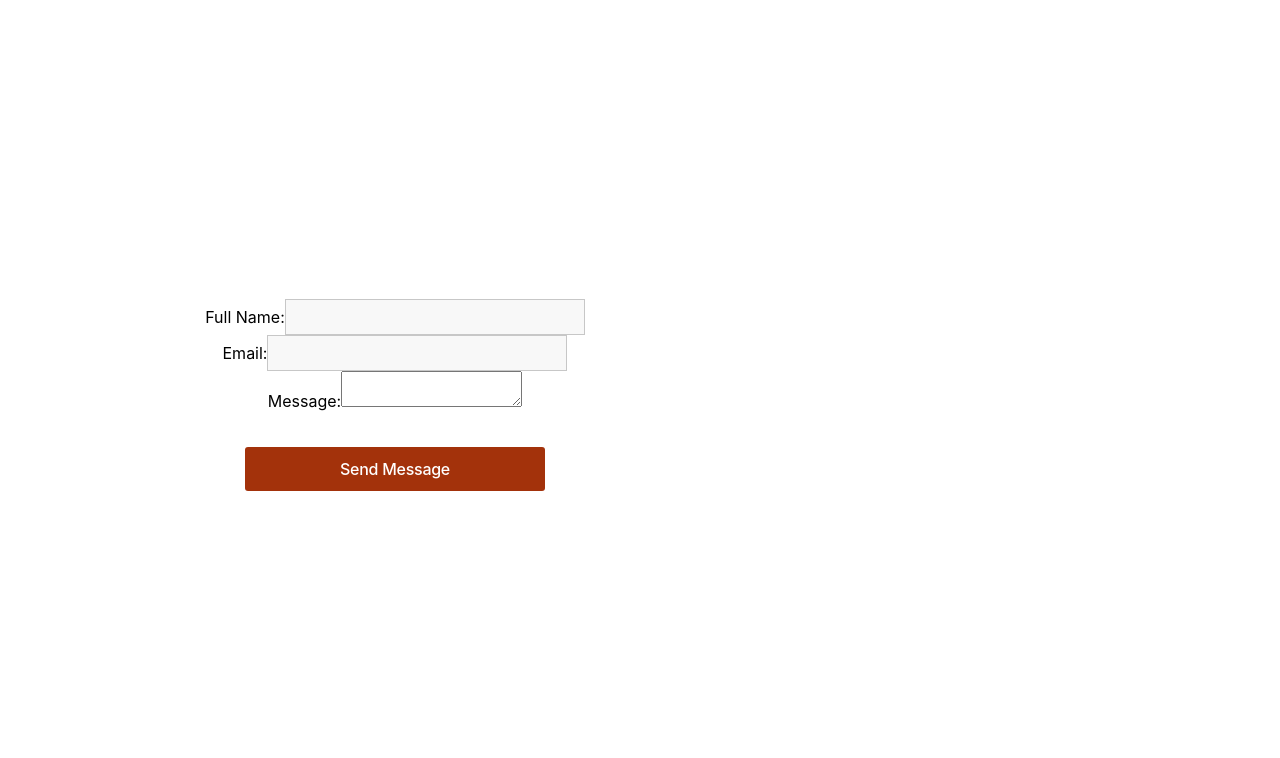
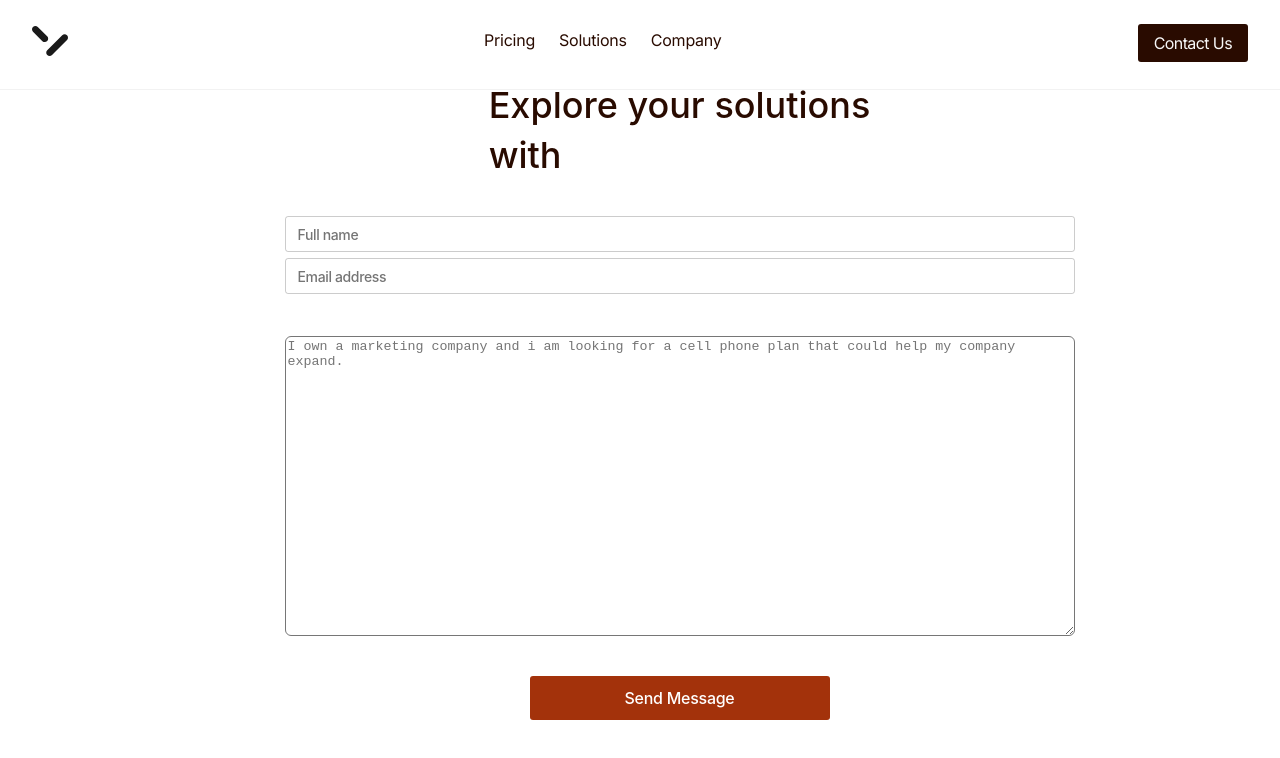
Before and after one commit to rharricharan/cinnamonmvno.com, a React (Create React App) app in the folder cin-web/: page /contact in a window 1280 px wide. Shown: the top 758 px of the page. Built offline with nearby package versions, Linux system fonts and the light colour scheme.

Commit message:
contact page build

```diff
--- a/cin-web/src/pages/ContactForm.js
+++ b/cin-web/src/pages/ContactForm.js
@@ -1,4 +1,6 @@
 import React, { useState } from 'react';
+import NavBarReg from '../components/NavBarReg';
+import './contact.css';
 
 const ContactForm = () => {
   const [formData, setFormData] = useState({
@@ -32,21 +34,28 @@ const ContactForm = () => {
   };
 
   return (
+    <div className='contact-wrapper'>
+      <NavBarReg />
+      <div className='contact-wrap'>
         <form onSubmit={handleSubmit}>
+          <div className='contact-top'>
+            <h2>Explore your solutions<br />with <span className='cin-highlight'>cinnamon</span></h2>
+          </div>
+          <div className='input-wrapper'>
             <label>
-        Full Name:
-        <input type="text" name="name" value={formData.name} onChange={handleChange} required />
+              <input type="text" name="name" placeholder='Full name' value={formData.name} onChange={handleChange} required />
             </label>
             <label>
-        Email:
-        <input type="email" name="email" value={formData.email} onChange={handleChange} required />
+              <input type="email" name="email" placeholder='Email address' value={formData.email} onChange={handleChange} required />
             </label>
+          </div>
           <label>
-        Message:
-        <textarea name="message" value={formData.message} onChange={handleChange} required />
+            <textarea name="message" placeholder='I own a marketing company and i am looking for a cell phone plan that could help my company expand.' value={formData.message} onChange={handleChange} required />
           </label>
           <button type="submit">Send Message</button>
         </form>
+      </div>
+    </div>
   );
 };
 
--- a/cin-web/src/pages/contact.css
+++ b/cin-web/src/pages/contact.css
@@ -0,0 +1,61 @@
+.contact-wrapper {
+    display: flex;
+    flex-direction: column;
+    justify-content: center;
+    align-items: center;
+    width: 100%;
+    height: 100vh;
+}
+
+.contact-wrap {
+    display: flex;
+    flex-direction: column;
+    justify-content: center;
+    align-items: center;
+    gap: 36px;
+}
+
+.contact-top h2 {
+    font-size: 36px;
+    line-height: 140%;
+    margin: 0;
+    text-align: left;
+    margin-bottom: 36px;
+    width: 100%;
+}
+
+.input-wrapper {
+    display: flex;
+    flex-direction: column;
+    gap: 6px;
+    margin-bottom: 6px;
+    width: 790px;
+}
+
+form {
+    width: 790px;
+    margin-left: 10%;
+    display: flex;
+    flex-direction: column;
+    justify-content: center;
+    align-items: center;
+}
+
+form input {
+    margin: 0;
+    border-radius: 3px;
+    background-color: transparent;
+    font-size: 14px;
+    width: 100%;
+}
+
+form textarea {
+    width: 790px;
+    height: 300px;
+    border-radius: 6px;
+    margin-top: 36px;
+}
+
+.cin-hightlight {
+    color: rgba(163, 50, 11, 1);
+}
```
Lines whose indentation alone changed are shown as unchanged.
